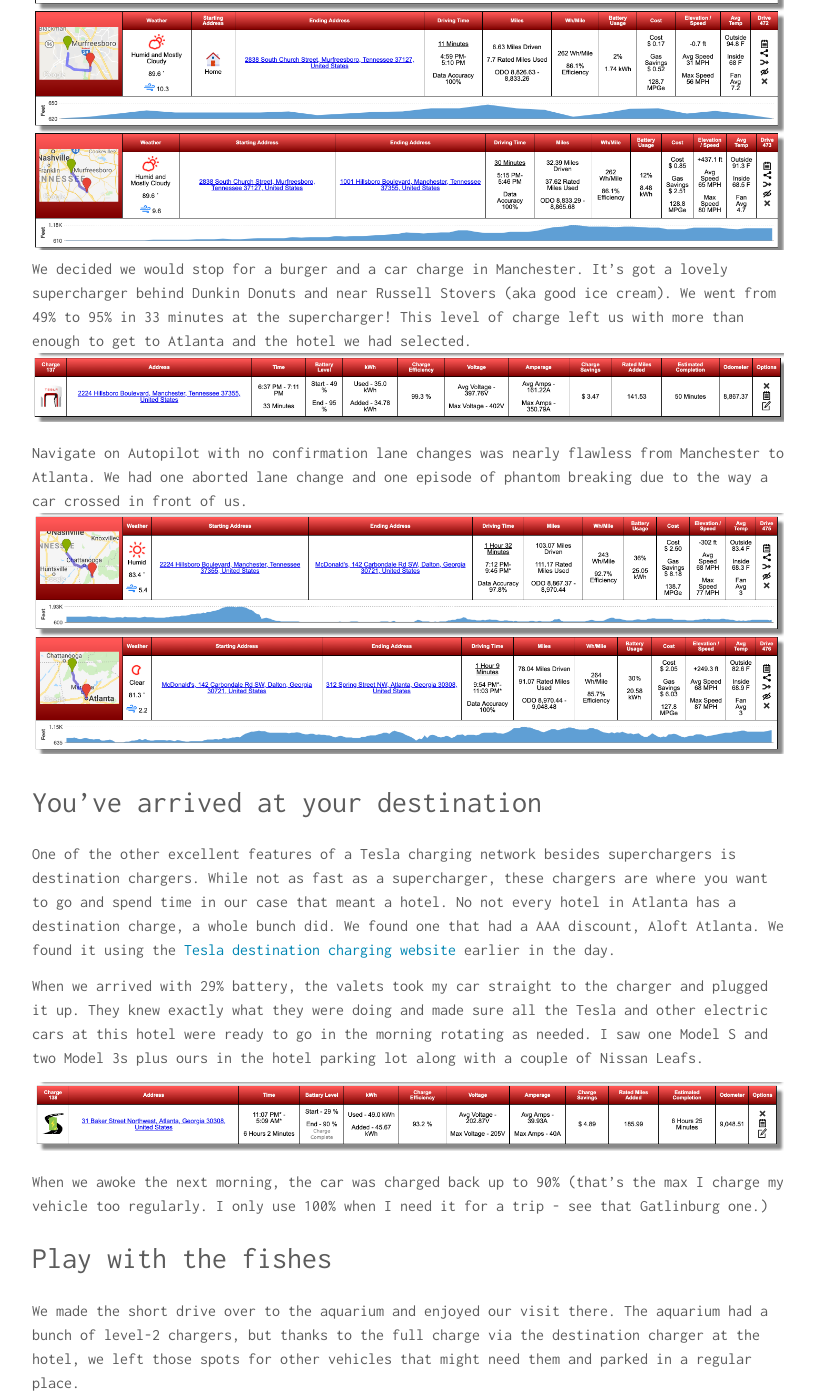
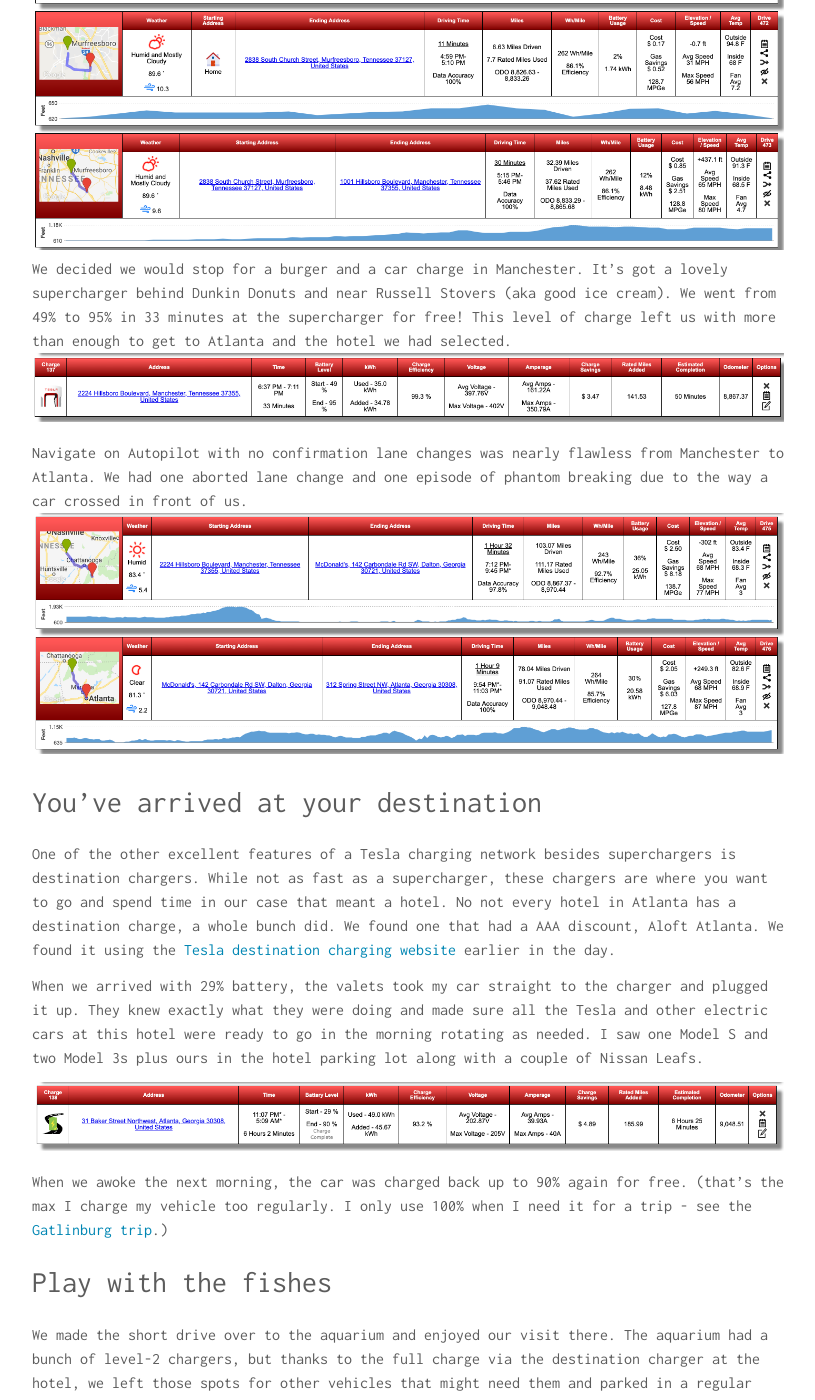
Before and after one commit to jasonamyers/jasonamyers.github.com, a Jekyll site: the page built from _posts/2019-06-25-tesla-trip-atlanta.md, in a window 1280 px wide and 1400 px high, scrolled down 2137 px. Shown: the whole window, without its empty margins (232-1047 px from the left). Built offline with Jekyll 4.4.1, drawn with Linux system fonts in a browser that asks for light colours; some of the changed text lies outside the part shown.

Commit message:
Editing ATL Trip

```diff
--- a/_posts/2019-06-25-tesla-trip-atlanta.md
+++ b/_posts/2019-06-25-tesla-trip-atlanta.md
@@ -22,7 +22,7 @@
 As you can see, I came home from work in nashville, we picked up the dogs at home and dropped them off at the vet's for boarding and started on our trip with about 66%. With the charge at 66%, I get over 150 miles, but not enough to get to Atlanta.
 
 ![Day 1: Nashville to Manchester]({{ site.url }}/assets/images/day-1-nash-manchester.png)
-We decided we would stop for a burger and a car charge in Manchester. It's got a lovely supercharger behind Dunkin Donuts and near Russell Stovers (aka good ice cream). We went from 49% to 95% in 33 minutes at the supercharger!  This level of charge left us with more than enough to get to Atlanta and the hotel we had selected.
+We decided we would stop for a burger and a car charge in Manchester. It's got a lovely supercharger behind Dunkin Donuts and near Russell Stovers (aka good ice cream). We went from 49% to 95% in 33 minutes at the supercharger for free!  This level of charge left us with more than enough to get to Atlanta and the hotel we had selected.
 ![Day 1: Manchester Supercharger]({{ site.url }}/assets/images/day-1-manchester-sc.png)
 
 Navigate on Autopilot with no confirmation lane changes was nearly flawless from Manchester to Atlanta. We had one aborted lane change and one episode of phantom breaking due to the way a car crossed in front of us.
@@ -35,8 +35,7 @@
 
 ![Aloft Destination Charger]({{ site.url }}/assets/images/day-1-destination-charge.png)
 
-
-When we awoke the next morning, the car was charged back up to 90% (that's the max I charge my vehicle too regularly. I only use 100% when I need it for a trip - see that Gatlinburg one.)
+When we awoke the next morning, the car was charged back up to 90% again for free. (that's the max I charge my vehicle too regularly. I only use 100% when I need it for a trip - see the [Gatlinburg trip](http://www.jasonamyers.com/2019/tesla-trip-gatlinburg/).)
 
 # Play with the fishes
 We made the short drive over to the aquarium and enjoyed our visit there. The aquarium had a bunch of level-2 chargers, but thanks to the full charge via the destination charger at the hotel, we left those spots for other vehicles that might need them and parked in a regular place.
@@ -57,11 +56,13 @@
 
 Navigate on Autopilot with no confirmation lane changes was flawless from Atlanta to Murfreesboro! We finished off our trip back to Murfreesboro and grabbed a bit to eat. After it was all said and done, we got home with 47% charge.
 ![Chattanooga to Murfreesboro]({{ site.url }}/assets/images/day-2-chattanooga-murfreesboro.png)
-![Resturant to Home]({{ site.url }}/assets/images/day-2-food-hoome.png)
+![Resturant to Home]({{ site.url }}/assets/images/day-2-food-home.png)
 
 ![Recharging at Home]({{ site.url }}/assets/images/day-2-home-charge.png)
 
 
 # Final Thoughts
 ![Day 2 - Overview map]({{ site.url }}/assets/images/day-2-atl-murf.png)
-This was the first full long trip I had done with Navigate on Autopilot with the lane change in a city as complex at Atlanta. It worked wonderfully both going and coming. I never felt nervous for a moment about how much range we had left at any point in the trip.  In total, we spent 58 minutes charging on the whole trip. Both times it was when we wanted a break or food. I'd love to make a more extended trip and really test out how that changes the impact of my charging.
+This was the first full long trip I had done with Navigate on Autopilot with the lane change in a city as complex at Atlanta. It worked wonderfully both going and coming. I never felt nervous for a moment about how much range we had left at any point in the trip.  In total, we spent 58 minutes charging on the whole trip. Both times it was when we wanted a break or food. We paid nothing, as in $0.00, for charging on this entire trip as I still have free supercharging on my car!
+
+I'd love to make a more extended trip and really test out how that changes the impact of my charging.
```
